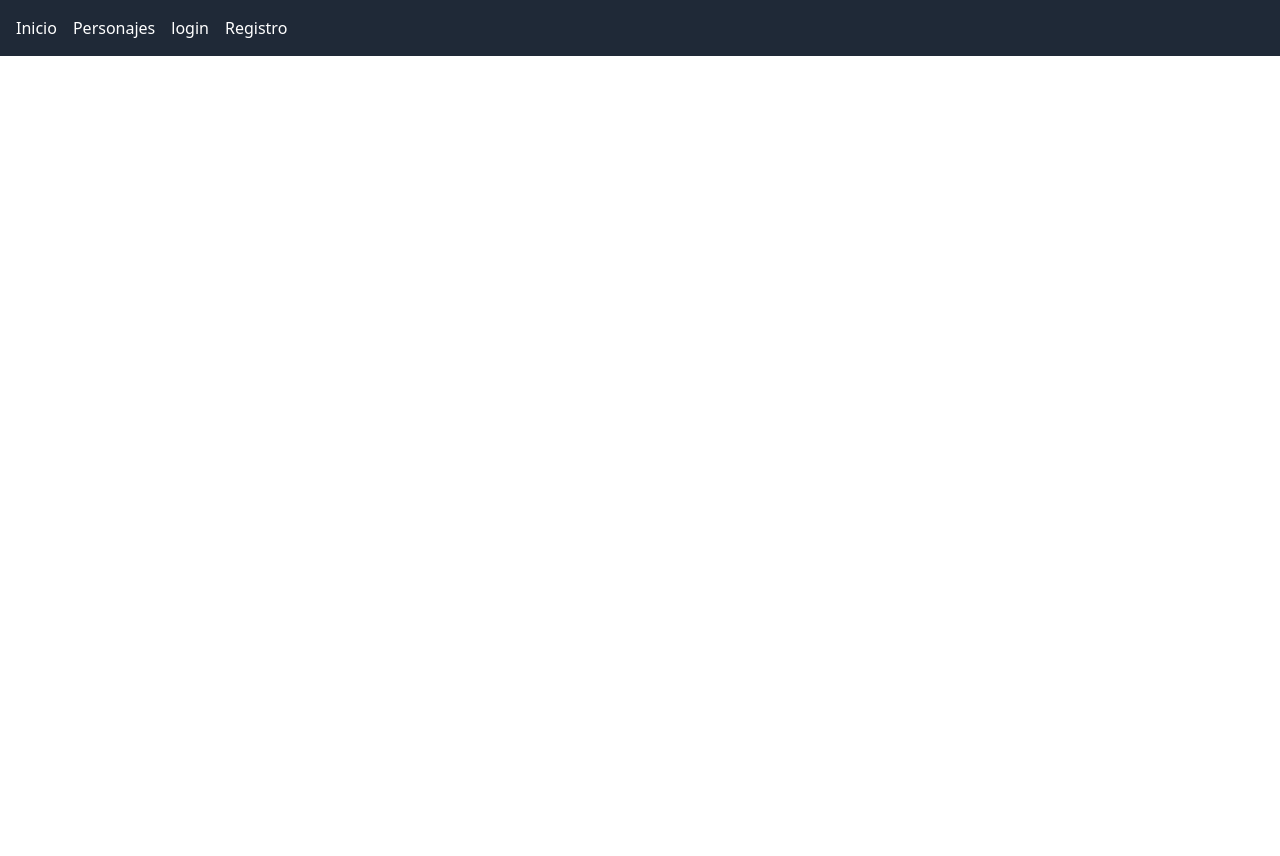
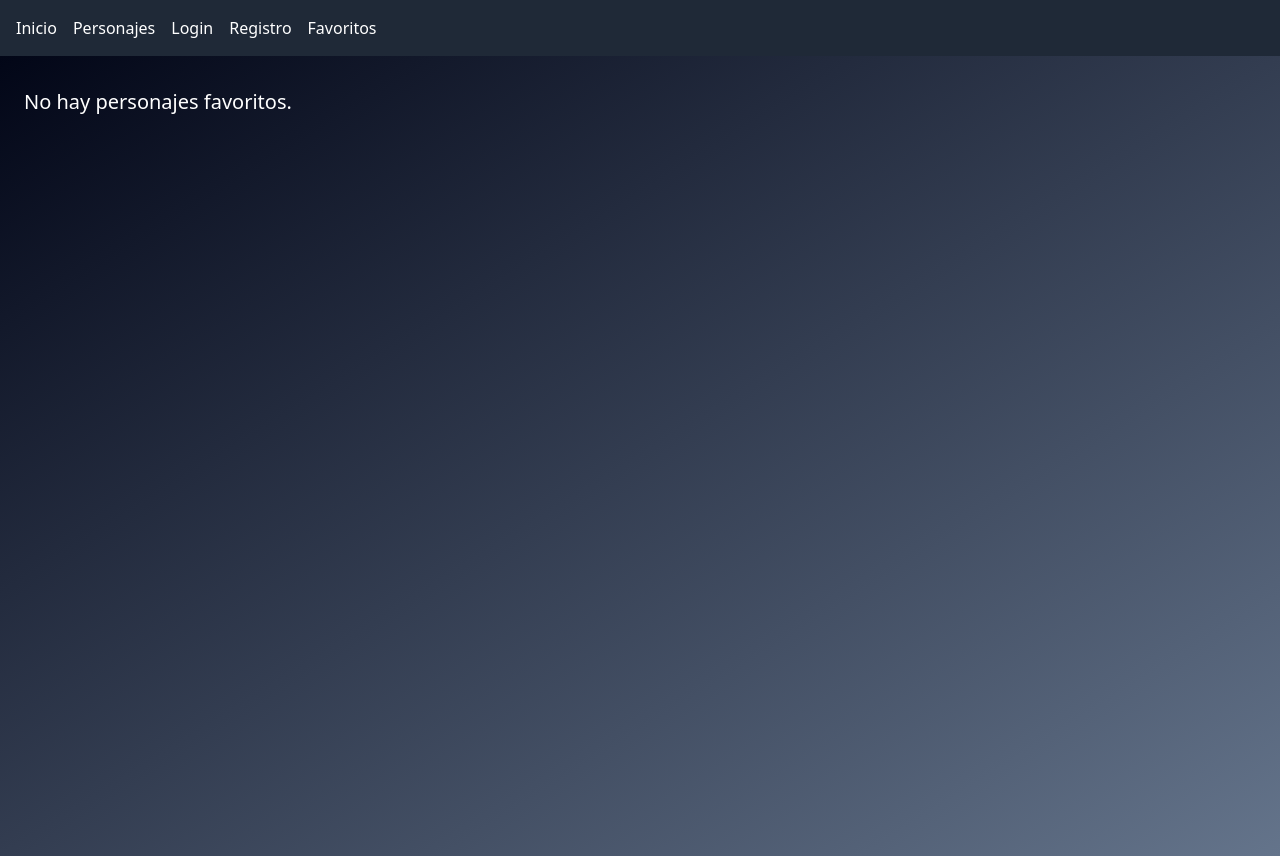
Before and after one commit to davidlimonche562/Marvel-api, a React (Vite) app in the folder marvel_api/: page /favoritos in a window 1280 px wide. Before the commit the page ends 800 px from the top, so only its background shows below. Built offline with nearby package versions, Linux system fonts and the light colour scheme.

Commit message:
favoritos
se anadio la logica de favoritos y la vista de personajes favoritos

```diff
--- a/marvel_api/src/Componentes/Estrella.jsx
+++ b/marvel_api/src/Componentes/Estrella.jsx
@@ -1,12 +1,24 @@
 // src/components/Estrella.jsx
-    import React, { useState } from 'react';
+import React, { useState, useEffect } from 'react';
 import { IoStarSharp } from 'react-icons/io5';
+import { useFavoritos } from './FavoritosContext';
 
-    const Estrella = () => {
+const Estrella = ({ personaje }) => {
+  const { favoritos, toggleFavorito } = useFavoritos();
   const [estaSeleccionada, setEstaSeleccionada] = useState(false);
 
+  useEffect(() => {
+    if (personaje) { // Verifica si personaje no es undefined
+      const esFavorito = favoritos.some(fav => fav.id === personaje.id);
+      setEstaSeleccionada(esFavorito);
+    }
+  }, [favoritos, personaje]);
+
   const manejarClick = () => {
+    if (personaje) { // Verifica si personaje no es undefined
+      toggleFavorito(personaje);
       setEstaSeleccionada(!estaSeleccionada);
+    }
   };
 
   const estilos = {
--- /dev/null
+++ b/marvel_api/src/Componentes/FavoritosContext.jsx
@@ -0,0 +1,31 @@
+// src/context/FavoritosContext.jsx
+import React, { createContext, useContext, useState } from 'react';
+
+const FavoritosContext = createContext();
+
+export const useFavoritos = () => useContext(FavoritosContext);
+
+export const FavoritosProvider = ({ children }) => {
+  const [favoritos, setFavoritos] = useState(() => {
+    const saved = localStorage.getItem('favoritos');
+    return saved ? JSON.parse(saved) : [];
+  });
+
+  const toggleFavorito = (personaje) => {
+    setFavoritos((prevFavoritos) => {
+      const existe = prevFavoritos.find(fav => fav.id === personaje.id);
+      const nuevosFavoritos = existe
+        ? prevFavoritos.filter(fav => fav.id !== personaje.id)
+        : [...prevFavoritos, personaje];
+
+      localStorage.setItem('favoritos', JSON.stringify(nuevosFavoritos));
+      return nuevosFavoritos;
+    });
+  };
+
+  return (
+    <FavoritosContext.Provider value={{ favoritos, toggleFavorito }}>
+      {children}
+    </FavoritosContext.Provider>
+  );
+};
--- a/marvel_api/src/Componentes/TarjetaPersonajes.jsx
+++ b/marvel_api/src/Componentes/TarjetaPersonajes.jsx
@@ -1,30 +1,22 @@
 // src/components/TarjetaPersonaje.jsx
 import React from 'react';
-import PropTypes from 'prop-types';
-import { useNavigate } from 'react-router-dom';
 import Boton from './Boton';
 import Estrella from './Estrella';
 
 const TarjetaPersonaje = ({ personaje }) => {
-  const navigate = useNavigate();
-
   const estilos = {
     tarjeta: 'm-3 bg-negro w-[600px] h-[350px] rounded-xl flex relative overflow-hidden',
     imagen: 'w-[250px] h-[350px] rounded-l-xl object-cover',
-    contenido: 'flex-1 p-4 flex flex-col justify-between relative',
+    contenido: 'flex-1 p-4 flex flex-col justify-between',
     titulo: 'text-white font-bebas text-2xl',
+    descripcion: 'text-gray-400 mt-2',
     estrella: 'absolute top-2 right-2',
-    infoAdicionalTitulo: 'font-montserrat text-white font-bold text-lg my-2',
-    infoAdicionalValor: 'font-montserrat text-gray-400 text-base',
-    boton: 'absolute bottom-4 right-4', // Posición absoluta para el botón
+    infoAdicional: 'font-montserrat text-white font-bold text-lg my-4',
+    boton: 'self-end',
   };
 
-  const handleVerMas = () => {
-    navigate(`/personaje/${personaje.id}`);
-  };
-
-  if (!personaje || !personaje.imagen) {
-    return <div className="text-white">Cargando...</div>;
+  if (!personaje) {
+    return <div className="text-white">Cargando...</div>; // Muestra un mensaje de carga si personaje no está definido
   }
 
   return (
@@ -33,22 +25,19 @@ const TarjetaPersonaje = ({ personaje }) => {
       <div className={estilos.contenido}>
         <div>
           <h2 className={estilos.titulo}>{personaje.nombre}</h2>
-          <p className={estilos.infoAdicionalTitulo}>Primer Aparición: <span className={estilos.infoAdicionalValor}>{personaje.primeraAparicion}</span></p>
-          <p className={estilos.infoAdicionalTitulo}>Alias: <span className={estilos.infoAdicionalValor}>{personaje.alias}</span></p>
-          <p className={estilos.infoAdicionalTitulo}>Series: <span className={estilos.infoAdicionalValor}>{personaje.series}</span></p>
+          <p className={estilos.infoAdicional}>Primer Aparición: {personaje.primeraAparicion}</p>
+          <p className={estilos.infoAdicional}>Alias: {personaje.alias}</p>
+          <p className={estilos.infoAdicional}>Series: {personaje.series}</p>
         </div>
         <div className={estilos.boton}>
-          <button className='bg-red-500 hover:bg-red-700 text-white font-bold py-2 px-4 rounded' onClick={handleVerMas}>
-            Ver más
-          </button>
+          <Boton estilo="BotonRojo" texto="Ver más" />
         </div>
       </div>
       <div className={estilos.estrella}>
-        <Estrella />
+        <Estrella personaje={personaje} /> {/* Pasa personaje a Estrella */}
       </div>
     </div>
   );
 };
 
-
 export default TarjetaPersonaje;
--- a/marvel_api/src/main.jsx
+++ b/marvel_api/src/main.jsx
@@ -6,28 +6,31 @@ import './tailwind.css';
 import Personajes from './view/Personajes';
 import Login from './view/Login';
 import Registro from './view/Registro';
-import DetallePersonaje from './view/DetallePersonajes'; // Importa la página de detalles
-
+import DetallePersonaje from './view/DetallePersonajes';
+import PersonajesFavoritos from './view/PersonajesFavoritos'; // Importa la vista de favoritos
+import { FavoritosProvider } from './Componentes/FavoritosContext'; // Importa el proveedor de favoritos
 
 ReactDOM.createRoot(document.getElementById('root')).render(
   <React.StrictMode>
+    <FavoritosProvider>
       <Router>
         <nav className="bg-gray-800 p-4 text-white">
           <ul className="flex space-x-4">
             <li><Link to="/">Inicio</Link></li>
             <li><Link to="/personajes">Personajes</Link></li>
-          <li><Link to="login">login </Link></li>
-          <li><Link to="registro">Registro </Link></li>
+            <li><Link to="/login">Login</Link></li>
+            <li><Link to="/registro">Registro</Link></li>
+            <li><Link to="/favoritos">Favoritos</Link></li> {/* Añadir enlace a favoritos */}
           </ul>
         </nav>
         <Routes>
-
           <Route path="/personajes" element={<Personajes />} />
           <Route path="/login" element={<Login />} />
           <Route path="/registro" element={<Registro />} />
-        <Route path="/personaje/:id" element={<DetallePersonaje />} /> {}
-
+          <Route path="/personaje/:id" element={<DetallePersonaje />} />
+          <Route path="/favoritos" element={<PersonajesFavoritos />} /> {/* Ruta para favoritos */}
         </Routes>
       </Router>
+    </FavoritosProvider>
   </React.StrictMode>
 );
--- a/marvel_api/src/view/DetallePersonajes.jsx
+++ /dev/null
@@ -1,49 +0,0 @@
-// src/pages/DetallePersonaje.jsx
-import React, { useEffect, useState } from 'react';
-import { useParams } from 'react-router-dom';
-import axios from 'axios';
-
-const DetallePersonaje = () => {
-  const { id } = useParams(); // Obtiene el ID de la URL
-  const [personaje, setPersonaje] = useState(null);
-  const [loading, setLoading] = useState(true);
-
-  useEffect(() => {
-    const fetchPersonaje = async () => {
-      try {
-        const response = await axios.get(`https://gateway.marvel.com/v1/public/characters/${id}`, {
-          params: {
-            apikey: '0a9945532a6c010f16416b21cc865557' // Reemplaza esto con tu clave de API válida
-          }
-        });
-        setPersonaje(response.data.data.results[0]);
-        setLoading(false);
-      } catch (error) {
-        console.error('Error al obtener los detalles del personaje:', error);
-      }
-    };
-    fetchPersonaje();
-  }, [id]);
-
-  if (loading) {
-    return <div className="text-white">Cargando...</div>;
-  }
-
-  if (!personaje) {
-    return <div className="text-white">No se encontró el personaje.</div>;
-  }
-
-  return (
-    <div className="min-h-screen bg-gradient-to-br from-slate-950 to-slate-500 p-6 text-white">
-      <h1 className="text-4xl font-bold mb-6">{personaje.name}</h1>
-      <img src={`${personaje.thumbnail.path}.${personaje.thumbnail.extension}`} alt={personaje.name} className="w-[300px] h-[450px] object-cover rounded-lg mb-6" />
-      <p className="text-xl mb-4"><strong>Descripción:</strong> {personaje.description || 'No disponible'}</p>
-      <p className="text-xl mb-4"><strong>Comics:</strong> {personaje.comics.items.map(comic => comic.name).join(', ')}</p>
-      <p className="text-xl mb-4"><strong>Series:</strong> {personaje.series.items.map(serie => serie.name).join(', ')}</p>
-      <p className="text-xl mb-4"><strong>Historias:</strong> {personaje.stories.items.map(story => story.name).join(', ')}</p>
-      <p className="text-xl mb-4"><strong>Eventos:</strong> {personaje.events.items.map(event => event.name).join(', ')}</p>
-    </div>
-  );
-};
-
-export default DetallePersonaje;
--- a/marvel_api/src/view/Personajes.jsx
+++ b/marvel_api/src/view/Personajes.jsx
@@ -2,6 +2,8 @@
     import React, { useEffect, useState } from 'react';
     import axios from 'axios';
     import TarjetaPersonaje from '../Componentes/TarjetaPersonajes';
+
+
 
     const Personajes = () => {
     const [personajes, setPersonajes] = useState([]);
@@ -39,9 +41,11 @@
     }, []);
 
     return (
-    <section className='bg-gradient-to-br from-slate-950 to-slate-500 grid grid-cols-2 gap-6 w-full min-h-[100vh] px-6 py-8'>      {personajes.map((personaje) => (
+    <section className='bg-gradient-to-br from-slate-950 to-slate-500 grid grid-cols-2 gap-6 w-full min-h-[100vh] px-6 py-8'>
+    {personajes.map((personaje) => (
         <TarjetaPersonaje key={personaje.id} personaje={personaje} />
         ))}
+
     </section>
     );
     };
--- a/marvel_api/src/view/PersonajesFavoritos.jsx
+++ b/marvel_api/src/view/PersonajesFavoritos.jsx
@@ -1,7 +1,26 @@
+// src/pages/PersonajesFavoritos.jsx
+import React from 'react';
+import { useFavoritos } from '../Componentes/FavoritosContext';
+import TarjetaPersonaje from '../Componentes/TarjetaPersonajes';
+
 const PersonajesFavoritos = () => {
-    return (<></>
+  const { favoritos } = useFavoritos();
+  const estilos ={
+    section:'bg-gradient-to-br from-slate-950 to-slate-500 grid grid-cols-2 gap-6 w-full min-h-[100vh] px-6 py-8',
+    vacio: 'text-white text-xl'
+  }
 
-    );
-}
+  return (
+    <section className={estilos.section}>
+      {favoritos.length === 0 ? (
+        <p className={estilos.vacio}>No hay personajes favoritos.</p>
+      ) : (
+        favoritos.map((personaje) => (
+          <TarjetaPersonaje key={personaje.id} personaje={personaje} />
+        ))
+      )}
+    </section>
+  );
+};
 
 export default PersonajesFavoritos;
```
Also changed, not shown: marvel_api/src/Componentes/Footer.jsx (added). Lines whose indentation alone changed are shown as unchanged.
